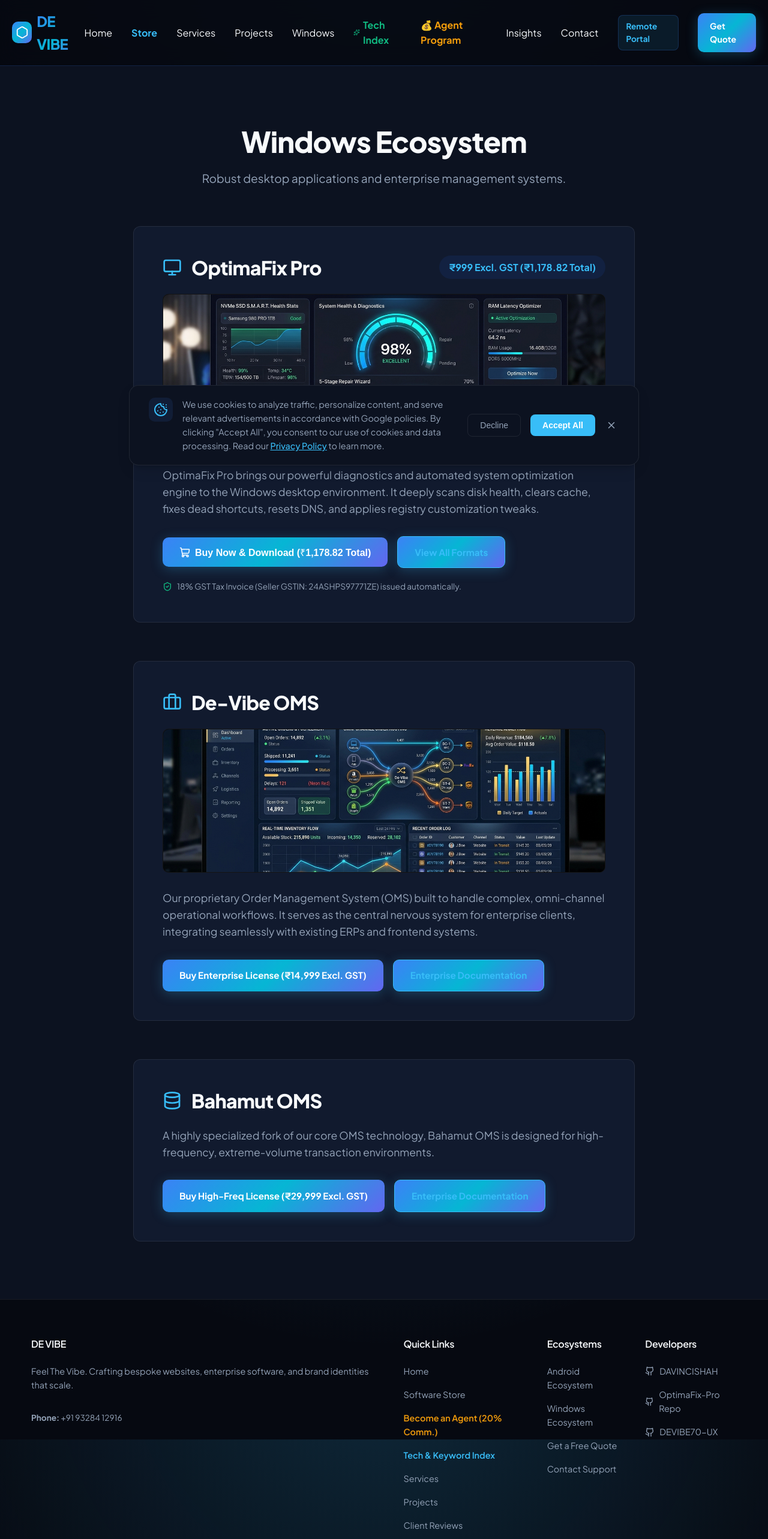
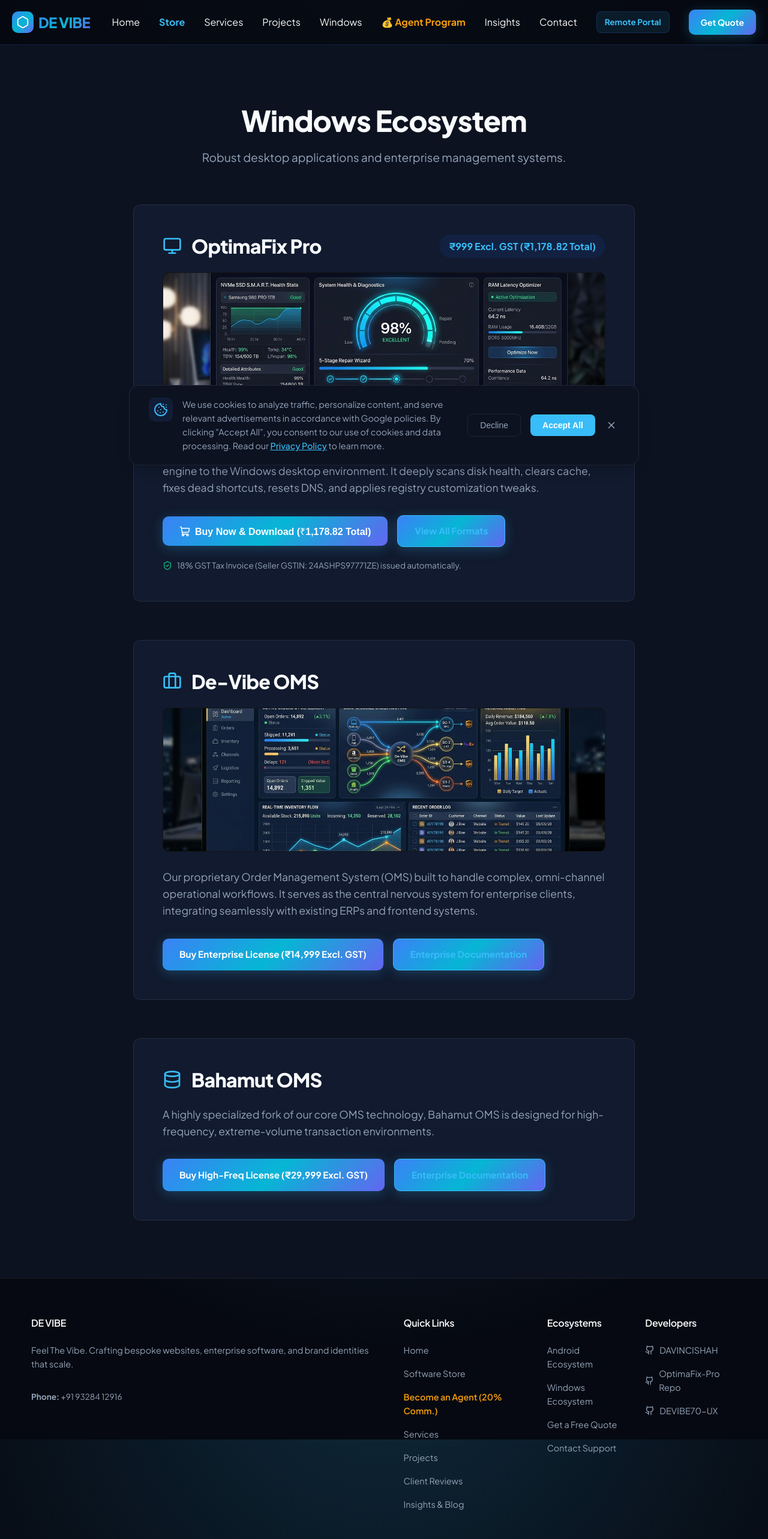
Before and after one commit to devibe70-ux/de-vibe-website, a React (Vite) app: page /microsoft in a window 1280 px wide. Shown: the top 2566 px of the page at 60% size. Built offline with nearby package versions, Linux system fonts and the light colour scheme.

Commit message:
fix: refine human UI navigation by removing raw keyword link, expand machine-readable llms.txt context index for AI crawlers

```diff
--- a/src/components/Footer.jsx
+++ b/src/components/Footer.jsx
@@ -39,7 +39,6 @@ export default function Footer() {
             <Link to="/" style={{ fontSize: '0.9rem', color: 'var(--text-secondary)' }}>Home</Link>
             <Link to="/products" style={{ fontSize: '0.9rem', color: 'var(--text-secondary)' }}>Software Store</Link>
             <Link to="/agent-program" style={{ fontSize: '0.9rem', color: '#f59e0b', fontWeight: '600' }}>Become an Agent (20% Comm.)</Link>
-            <Link to="/keywords-hub" style={{ fontSize: '0.9rem', color: 'var(--accent)', fontWeight: '600' }}>Tech & Keyword Index</Link>
             <Link to="/services" style={{ fontSize: '0.9rem', color: 'var(--text-secondary)' }}>Services</Link>
             <Link to="/projects" style={{ fontSize: '0.9rem', color: 'var(--text-secondary)' }}>Projects</Link>
             <Link to="/reviews" style={{ fontSize: '0.9rem', color: 'var(--text-secondary)' }}>Client Reviews</Link>
--- a/src/components/Header.jsx
+++ b/src/components/Header.jsx
@@ -18,9 +18,6 @@ export default function Header() {
           <Link to="/services">Services</Link>
           <Link to="/projects">Projects</Link>
           <Link to="/microsoft">Windows</Link>
-          <Link to="/keywords-hub" style={{ display: 'inline-flex', alignItems: 'center', gap: '0.3rem', color: '#10b981', fontWeight: '700' }}>
-            <Sparkles size={14} /> Tech Index
-          </Link>
           <Link to="/agent-program" style={{ display: 'inline-flex', alignItems: 'center', gap: '0.3rem', color: '#f59e0b', fontWeight: '700' }}>
             💰 Agent Program
           </Link>
```
Also changed, not shown: public/llms.txt.
